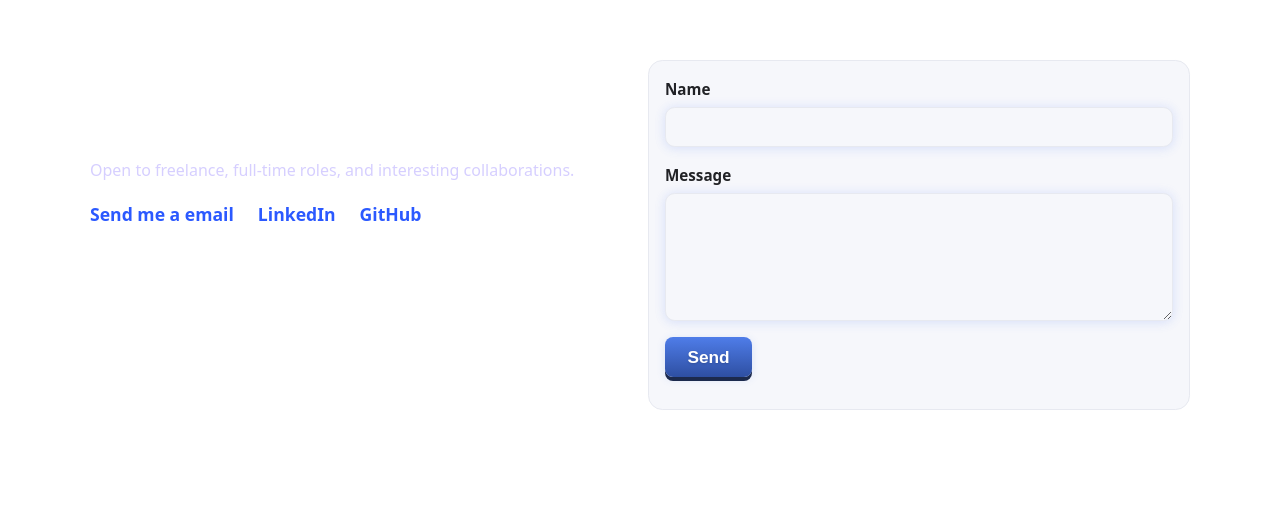
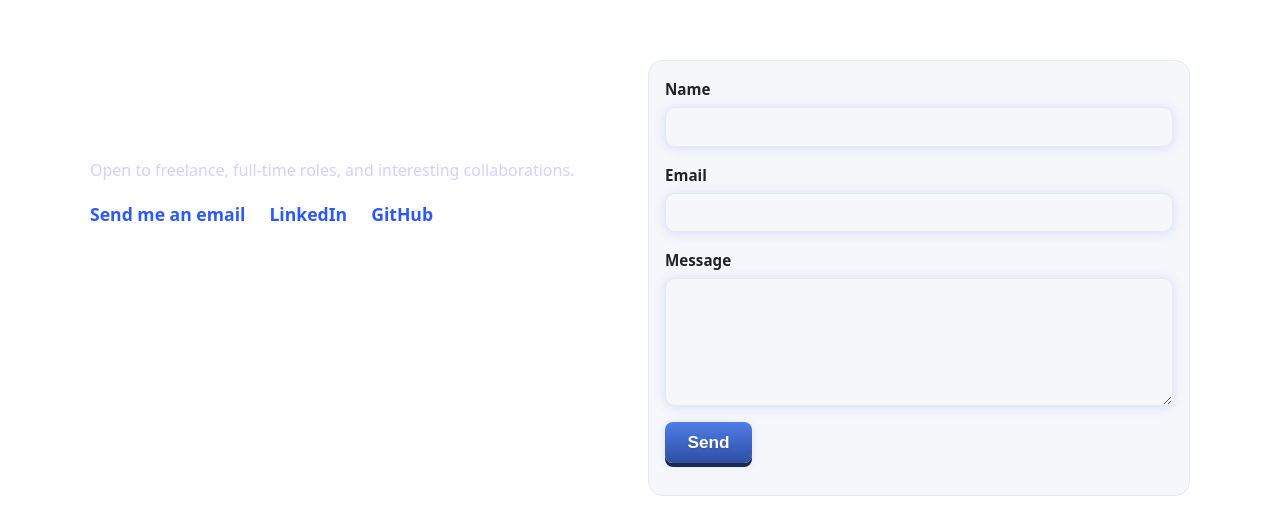
Before and after one commit to MajerAsh/AMajerWebsite, a React (Vite) app: page / in a window 1280 px wide. Shown: the part 9746-10274 px from the top of the page. Before the commit the page ends 10188 px from the top, so only its background shows below. Built offline with nearby package versions, Linux system fonts and the light colour scheme.

Commit message:
contact email change on new branch resizing

```diff
--- a/src/pages/Contact.jsx
+++ b/src/pages/Contact.jsx
@@ -32,10 +32,12 @@ export default function Contact() {
     const email = data.get("email");
     const message = data.get("message");
     const body = encodeURIComponent(`Name: ${name}
-Email: ${email}
+  Email: ${email}
 
-${message}`);
-    window.location.href = `mailto:you@example.com?subject=Portfolio%20contact&body=${body}`;
+  ${message}`);
+    // Open user's email client with prefilled recipient, subject and body.
+    const recipient = "majerash@gmail.com";
+    window.location.href = `mailto:${recipient}?subject=Portfolio%20contact&body=${body}`;
     setStatus("Opening your email client…");
   }
 
@@ -53,7 +55,7 @@ ${message}`);
           Open to freelance, full‑time roles, and interesting collaborations.
         </p>
         <div className="contact-links">
-          <a href="mailto:MajerCoding@gmail.com">Send me a email</a>
+          <a href="mailto:majerash@gmail.com">Send me an email</a>
           <a
             href="https://www.linkedin.com/in/ashleymajer/"
             target="_blank"
@@ -76,6 +78,17 @@ ${message}`);
           <label htmlFor="name">Name</label>
           <input
             id="name"
+            name="name"
+            type="text"
+            autoComplete="name"
+            required
+            className="muted"
+          />
+        </div>
+        <div className="field">
+          <label htmlFor="email">Email</label>
+          <input
+            id="email"
             name="email"
             type="email"
             autoComplete="email"
```
